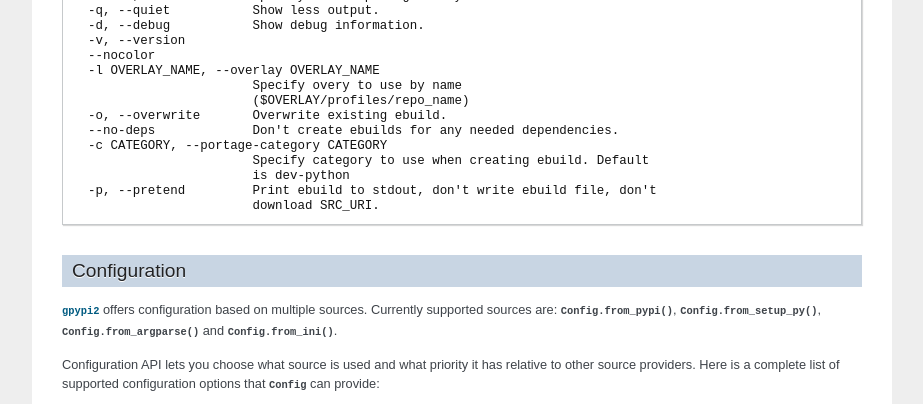
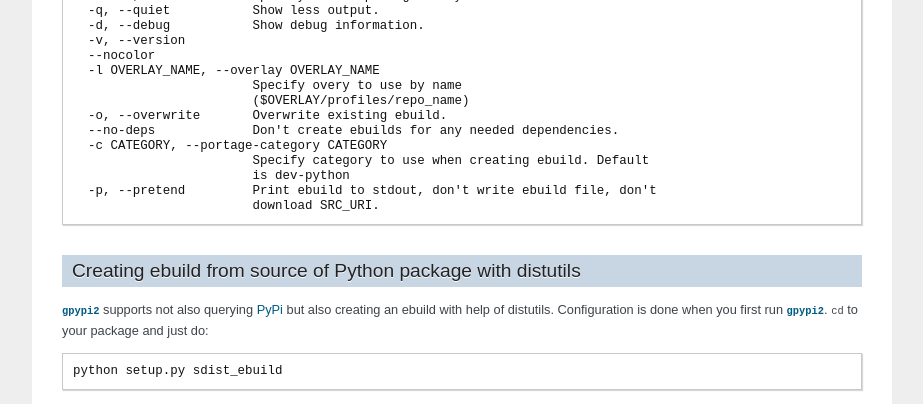
Before and after one commit to domenkozar/g-pypi, a Sphinx documentation site: the page built from docs/source/userguide.rst, in a window 1280 px wide and 900 px high, scrolled down 1514 px, cut to the strip 0-404 px from the top of the window. Shown: the whole strip, without its empty margins (198-1121 px from the left). Built offline with Sphinx 7.4.7, drawn with Linux system fonts in a browser that asks for light colours; some of the changed text lies outside the part shown.

Commit message:
update documentation for python setup.py sdist_ebuild functionality

```diff
--- a/docs/source/userguide.rst
+++ b/docs/source/userguide.rst
@@ -105,6 +105,16 @@
       -p, --pretend         Print ebuild to stdout, don't write ebuild file, don't
                             download SRC_URI.
 
+Creating ebuild from source of Python package with distutils
+****************************************************************
+
+:mod:`gpypi2` supports not also querying :term:`PyPi` but also creating an ebuild with
+help of distutils. Configuration is done when you first run :mod:`gpypi2`. ``cd`` to
+your package and just do::
+
+    python setup.py sdist_ebuild
+
+
 .. _configuration:
 
 Configuration
```
